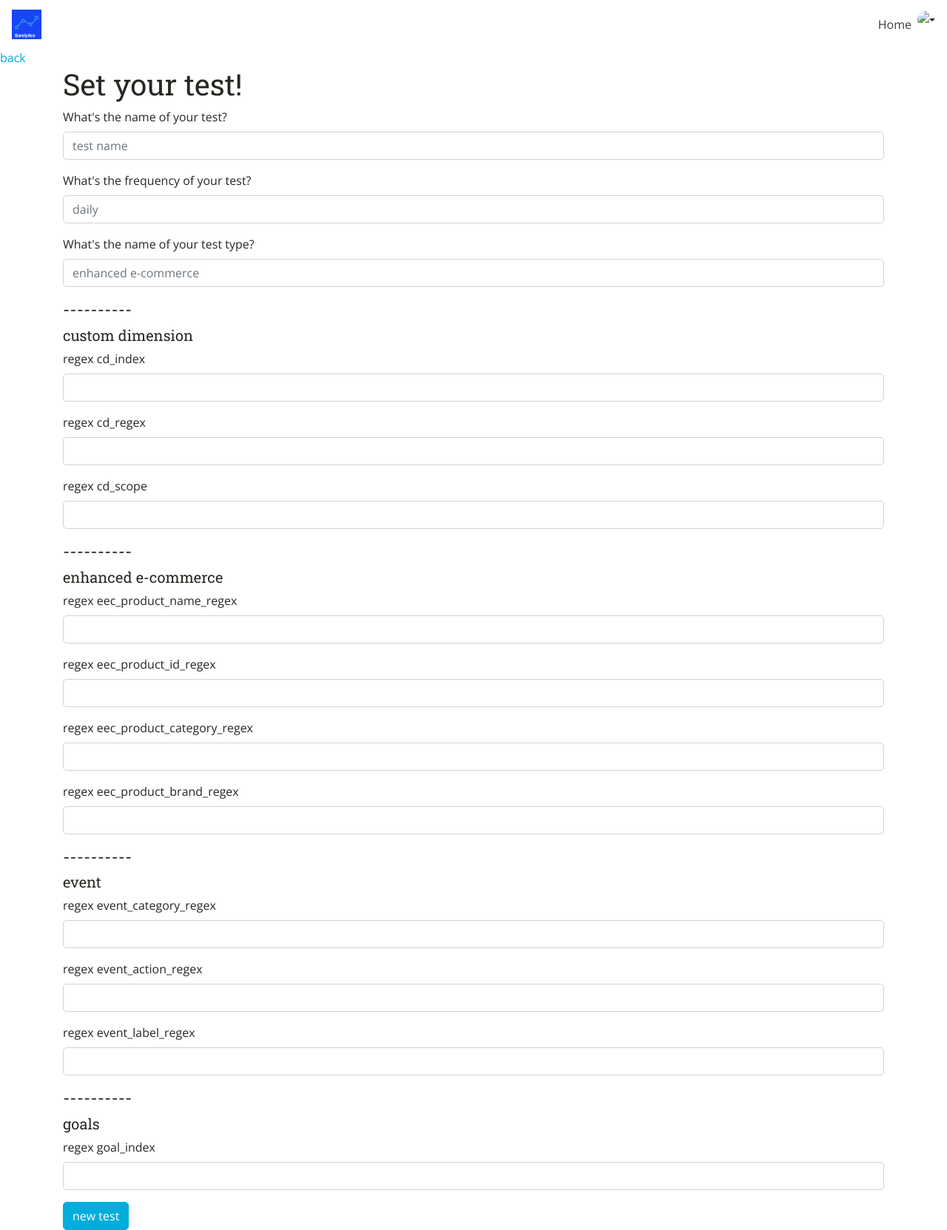
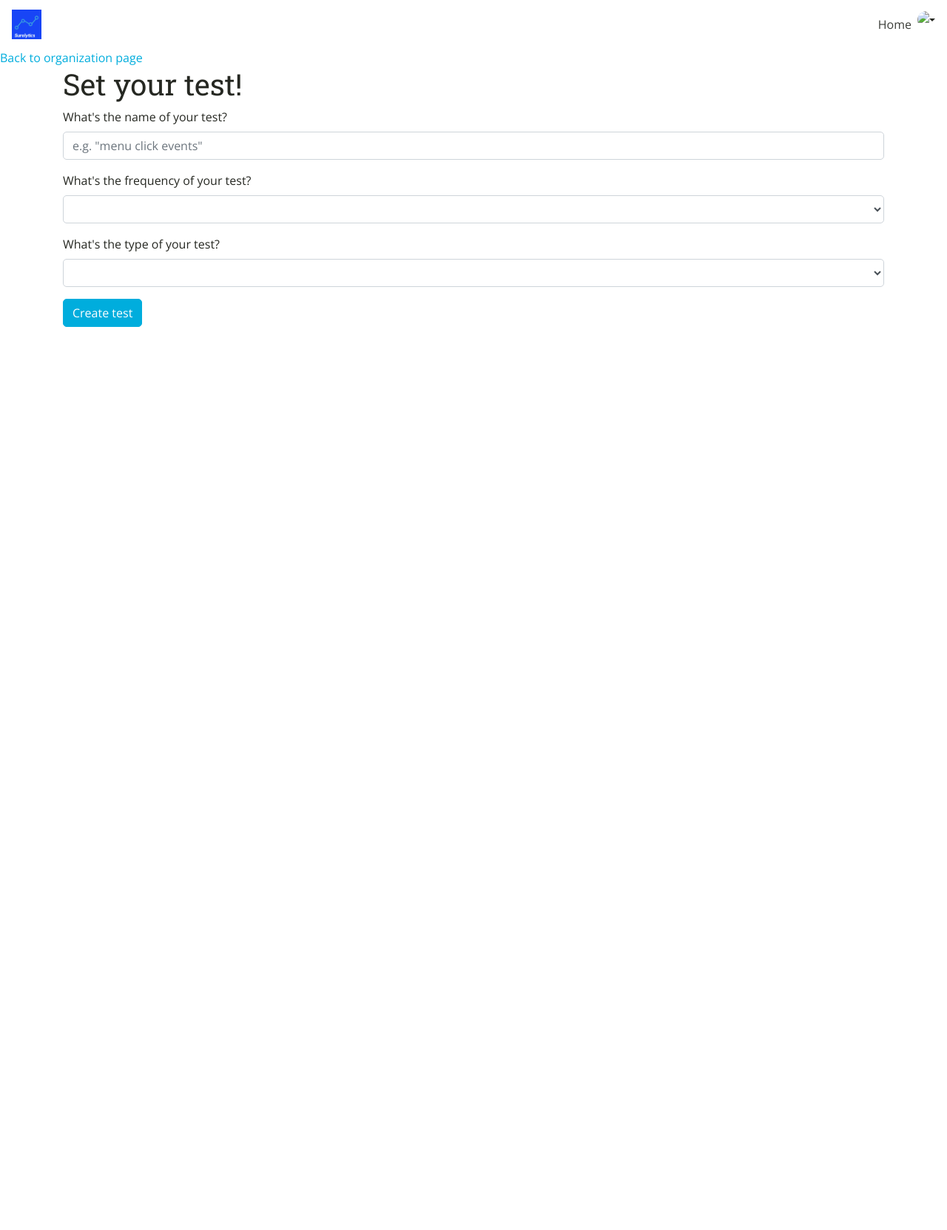
Before and after one commit to simlf/surelytic, a Rails app: page /projects/1/tests/new in a window 1280 px wide. Shown: the whole page at 74% size. After the commit the page ends 442 px from the top, so only its background shows below. Run offline with Rails 7, Linux system fonts and the light colour scheme; a user stored in the database is signed in; style sheets or scripts are compiled from the project's sources; some libraries are stand-ins or nearby versions.

Commit message:
implemented JS part on the new test page

```diff
--- a/app/assets/stylesheets/pages/_index.scss
+++ b/app/assets/stylesheets/pages/_index.scss
@@ -1,2 +1,3 @@
 @import "home";
-@import "organization"
+@import "organization";
+@import "test";
--- /dev/null
+++ b/app/assets/stylesheets/pages/_test.scss
@@ -0,0 +1,3 @@
+.test_selector{
+  display: none;
+}
--- a/app/views/tests/new.html.erb
+++ b/app/views/tests/new.html.erb
@@ -1,33 +1,52 @@
-<%= link_to "back", organization_path %>
+<%= link_to "Back to organization page", organization_path %>
 <div class="container">
 
   <h1>Set your test!</h1>
 
   <%= simple_form_for([:project, @test]) do |f| %>
-    <%= f.input :name, placeholder: 'test name', :label => "What's the name of your test?" %>
-    <%= f.input :frequency, placeholder: 'daily', :label => "What's the frequency of your test?" %>
-    <%= f.input :ga_report_type, placeholder: 'enhanced e-commerce', :label => "What's the name of your test type?" %>
-    <h4>----------</h4>
-    <h5>custom dimension</h5>
-    <%= f.input  :cd_index, placeholder: '', :label => "regex cd_index"  %>
-    <%= f.input  :cd_regex, placeholder: '', :label => "regex cd_regex"  %>
-    <%= f.input  :cd_scope, placeholder: '', :label => "regex cd_scope"  %>
-    <h4>----------</h4>
-    <h5>enhanced e-commerce</h5>
-    <%= f.input  :eec_product_name_regex, placeholder: '', :label => "regex eec_product_name_regex"  %>
-    <%= f.input  :eec_product_id_regex, placeholder: '', :label => "regex eec_product_id_regex"  %>
-    <%= f.input  :eec_product_category_regex, placeholder: '', :label => "regex eec_product_category_regex"  %>
-    <%= f.input  :eec_product_brand_regex, placeholder: '', :label => "regex eec_product_brand_regex"  %>
-    <h4>----------</h4>
-    <h5>event</h5>
-    <%= f.input  :event_category_regex, placeholder: '', :label => "regex event_category_regex"  %>
-    <%= f.input  :event_action_regex, placeholder: '', :label => "regex event_action_regex"  %>
-    <%= f.input  :event_label_regex, placeholder: '', :label => "regex event_label_regex"  %>
-    <h4>----------</h4>
-    <h5>goals</h5>
-    <%= f.input  :goal_index, placeholder: '', :label => "regex goal_index"  %>
+    <%= f.input :name, placeholder: 'e.g. "menu click events"', :label => "What's the name of your test?" %>
 
-    <%= f.button :submit, 'new test', class: 'btn btn-primary' %>
+    <%= f.input :frequency, as: :select, collection:
+      [['Daily', 'daily'],
+      ['Weekly', 'weekly'],
+      ['Monthly', 'monthly']],
+      :label => "What's the frequency of your test?"
+    %>
+
+    <%= f.input :ga_report_type, as: :select, collection:
+      [['Enhanced e-commerce', 'eec'],
+      ['Events', 'events'],
+      ['Goals', 'goals'],
+      ['Custom dimensions', 'cd']],
+      :label => "What's the type of your test?",
+      wrapper_html: { id: 'password' }
+    %>
+
+    <div class="test_selector" id="eec">
+      <%= f.input  :eec_product_name_regex, placeholder: '', :label => "Product name (Regex)"  %>
+      <%= f.input  :eec_product_id_regex, placeholder: '', :label => "Product ID (regex)"  %>
+      <%= f.input  :eec_product_category_regex, placeholder: '', :label => "Product category (regex)"  %>
+      <%= f.input  :eec_product_brand_regex, placeholder: '', :label => "Product brand (regex)"  %>
+    </div>
+
+    <div class='test_selector' id="cd">
+      <%= f.input  :cd_index, placeholder: '', :label => "Custom dimension Index"  %>
+      <%= f.input  :cd_regex, placeholder: '', :label => "Values"  %>
+      <%= f.input  :cd_scope, placeholder: '', :label => "Custom dimension scope"  %>
+    </div>
+
+
+    <div class="test_selector" id="events">
+      <%= f.input  :event_category_regex, placeholder: '', :label => "Event Category (regex)"  %>
+      <%= f.input  :event_action_regex, placeholder: '', :label => "Event Action (regex)"  %>
+      <%= f.input  :event_label_regex, placeholder: '', :label => "Event Label (regex)"  %>
+    </div>
+
+    <div class="test_selector" id="goals">
+      <%= f.input  :goal_index, placeholder: '', :label => "regex goal_index"  %>
+    </div>
+
+    <%= f.button :submit, 'Create test', class: 'btn btn-primary' %>
   <% end %>
   </div>
 </div>
```
Also changed, not shown: app/javascript/packs/application.js (+15 -0 lines).
